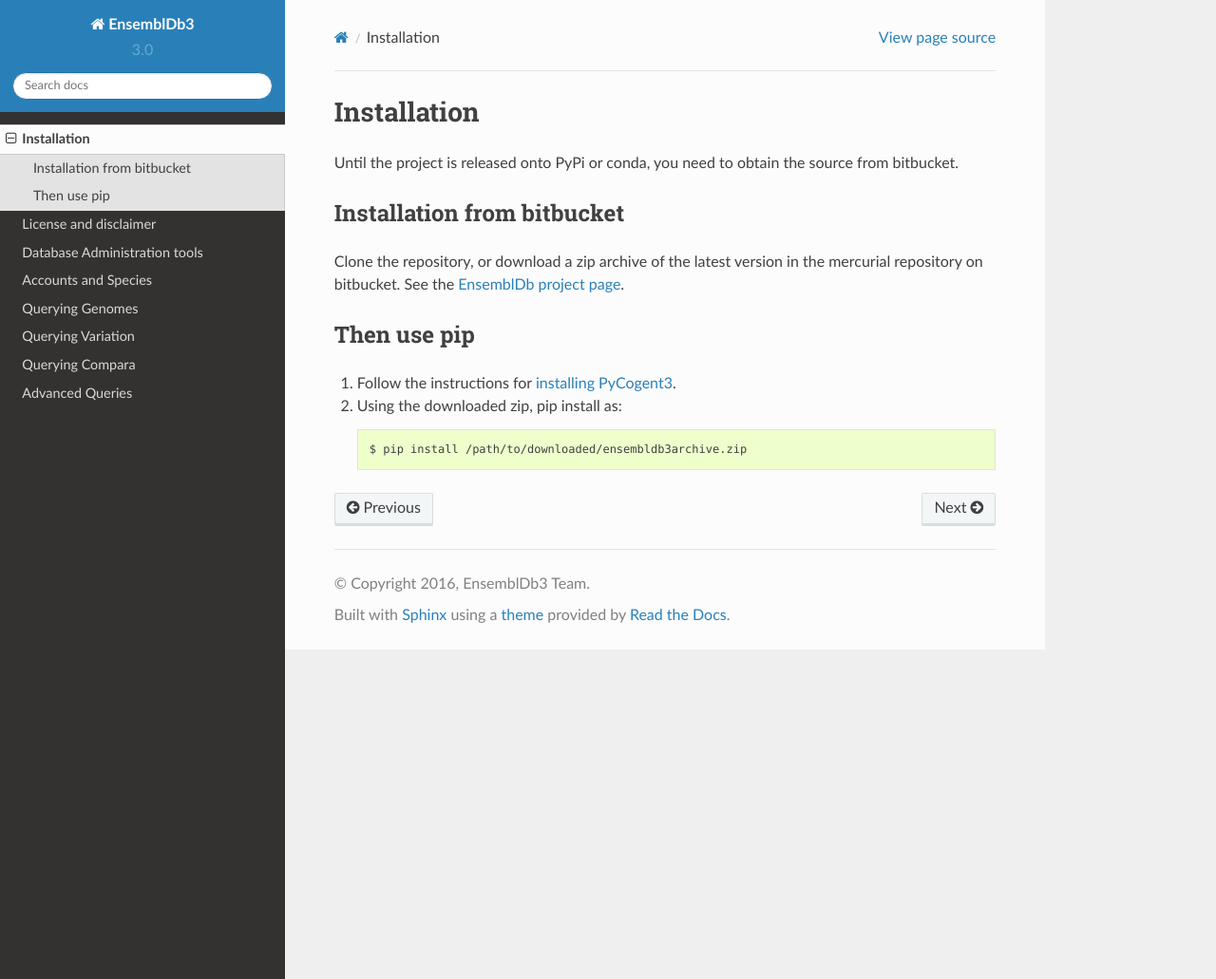
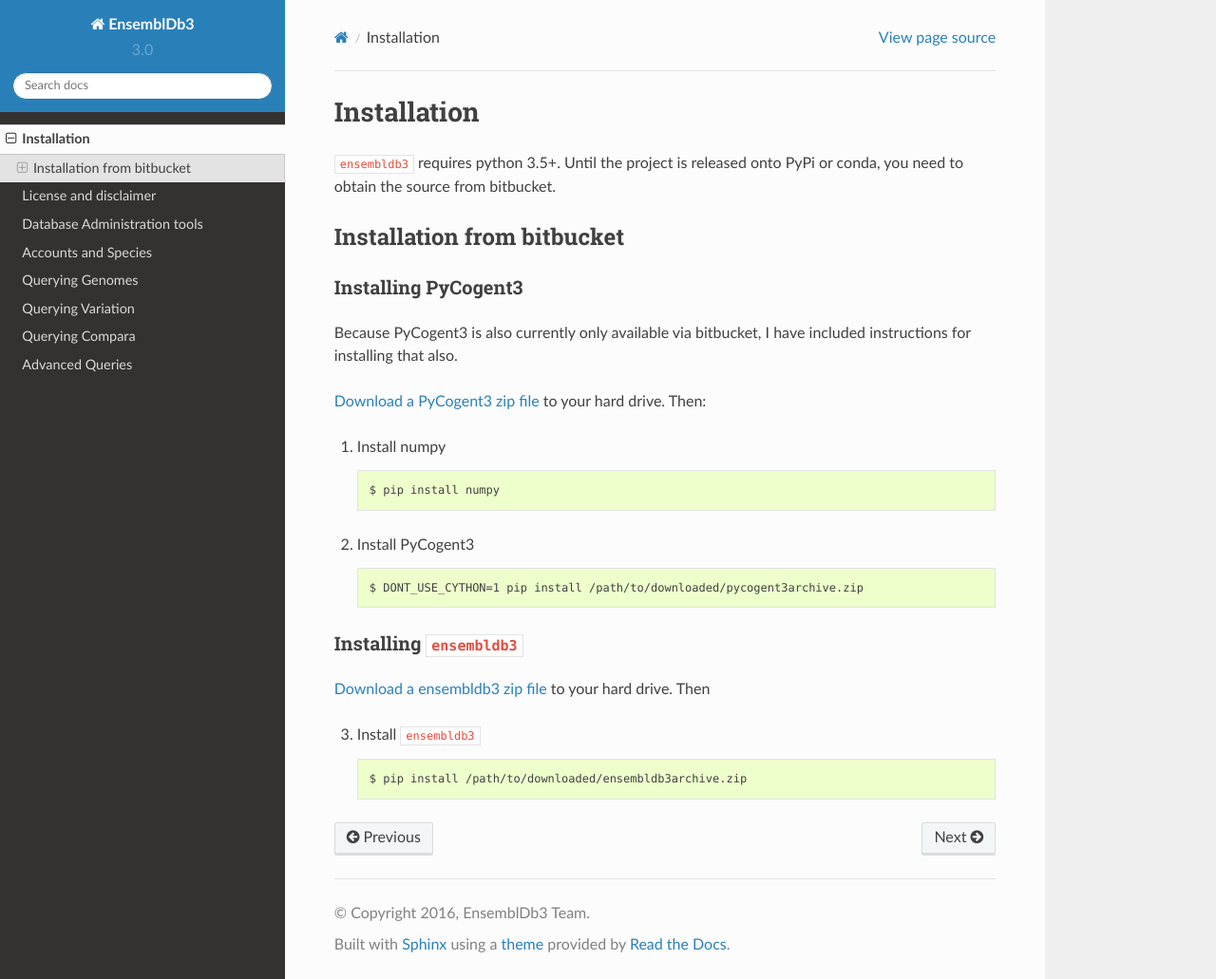
Before and after one commit to cogent3/ensembldb3, a Sphinx documentation site: the page built from doc/install.rst, in a window 1280 px wide and 1031 px high. Shown: the whole window at 95% size. Built offline with Sphinx 7.4.7 and the Read the Docs theme 2.0.0, drawn with Linux system fonts in a browser that asks for light colours; formulas are drawn with MathJax 3.

Commit message:
ENH: updated install doc
[CHANGED] now provide explicit instructions for installing PyCogent3, as
    it is also still just on bitbucket.

```diff
--- a/README.rst
+++ b/README.rst
@@ -10,9 +10,9 @@ This library provides capabilities for querying Ensembl MySQL databases and for
 Installation
 ************
 
-Installation via pip into virtualenv's or conda environmenrs (via pip) has been tested and is described below.
+``ensembldb3`` requires python 3.5+. Installation via pip into virtualenv's or conda environments (via pip) has been tested and is described below.
 
-Because PyCogent3 requires numpy be installed prior to installation, the following steps are recommended.
+Because the PyCogent3 dependency requires numpy be installed prior to installation, the following steps are recommended.
 
 ::
 
--- a/doc/install.rst
+++ b/doc/install.rst
@@ -3,18 +3,32 @@
 Installation
 ============
 
-Until the project is released onto PyPi or conda, you need to obtain the source from bitbucket.
+``ensembldb3`` requires python 3.5+. Until the project is released onto PyPi or conda, you need to obtain the source from bitbucket.
 
 Installation from bitbucket
 ---------------------------
 
-Clone the repository, or download a zip archive of the latest version in the mercurial repository on bitbucket. See the `EnsemblDb project page <https://bitbucket.org/pycogent3/ensembldb3>`_.
+Installing PyCogent3
+^^^^^^^^^^^^^^^^^^^^
 
-Then use pip
-------------
+Because PyCogent3 is also currently only available via bitbucket, I have included instructions for installing that also.
 
-1. Follow the instructions for `installing PyCogent3 <http://cogent3.readthedocs.io/en/latest/install.html>`_.
+`Download a PyCogent3 zip file <https://bitbucket.org/pycogent3/cogent3/downloads>`_ to your hard drive. Then:
 
-2. Using the downloaded zip, pip install as::
+1. Install numpy ::
+
+    $ pip install numpy
+
+2. Install PyCogent3 ::
+
+    $ DONT_USE_CYTHON=1 pip install /path/to/downloaded/pycogent3archive.zip
+
+
+Installing ``ensembldb3``
+^^^^^^^^^^^^^^^^^^^^^^^^^
+
+`Download a ensembldb3 zip file <https://bitbucket.org/pycogent3/ensembldb3/downloads>`_ to your hard drive. Then
+
+3. Install ``ensembldb3`` ::
 
     $ pip install /path/to/downloaded/ensembldb3archive.zip
```
